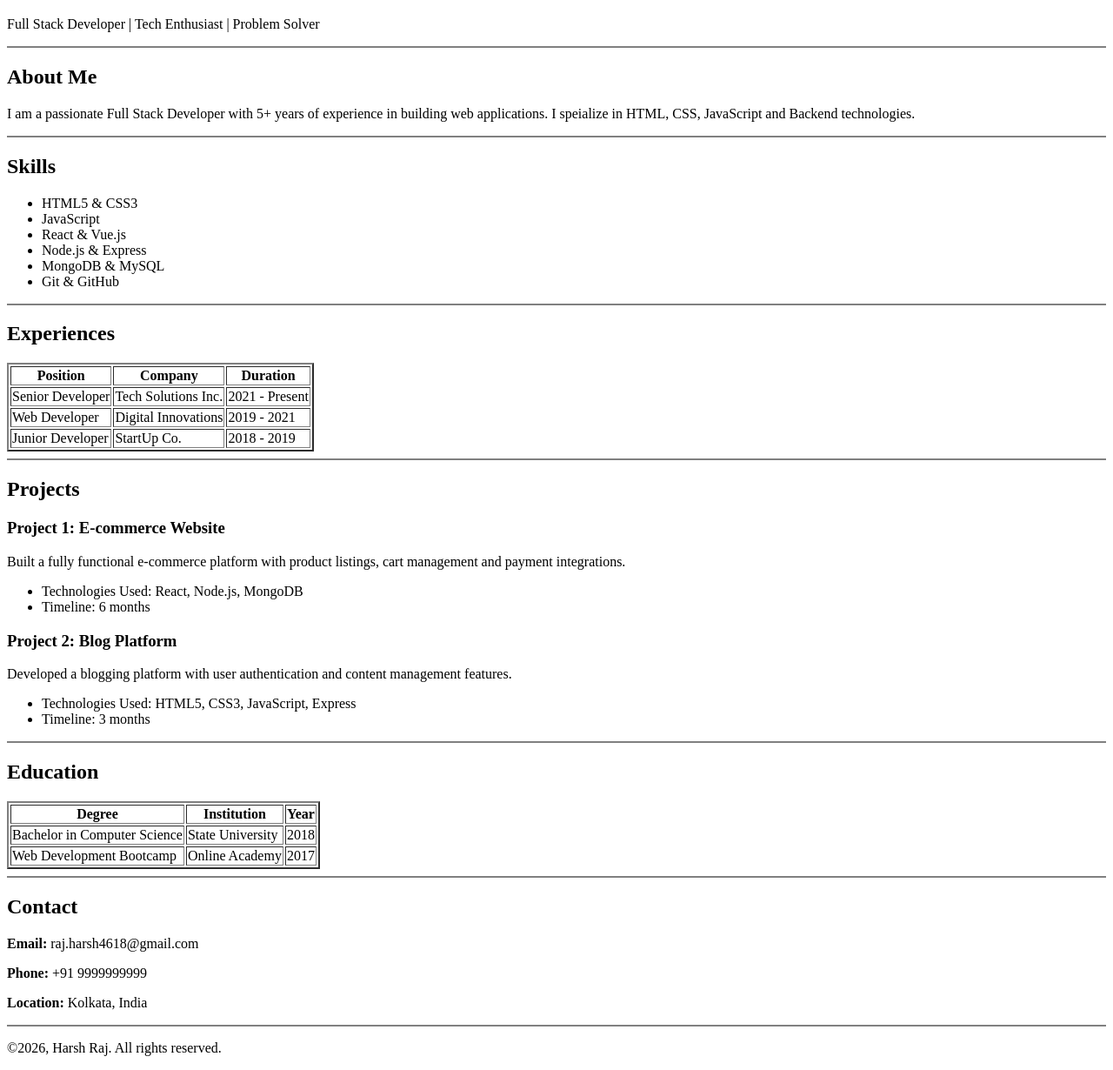
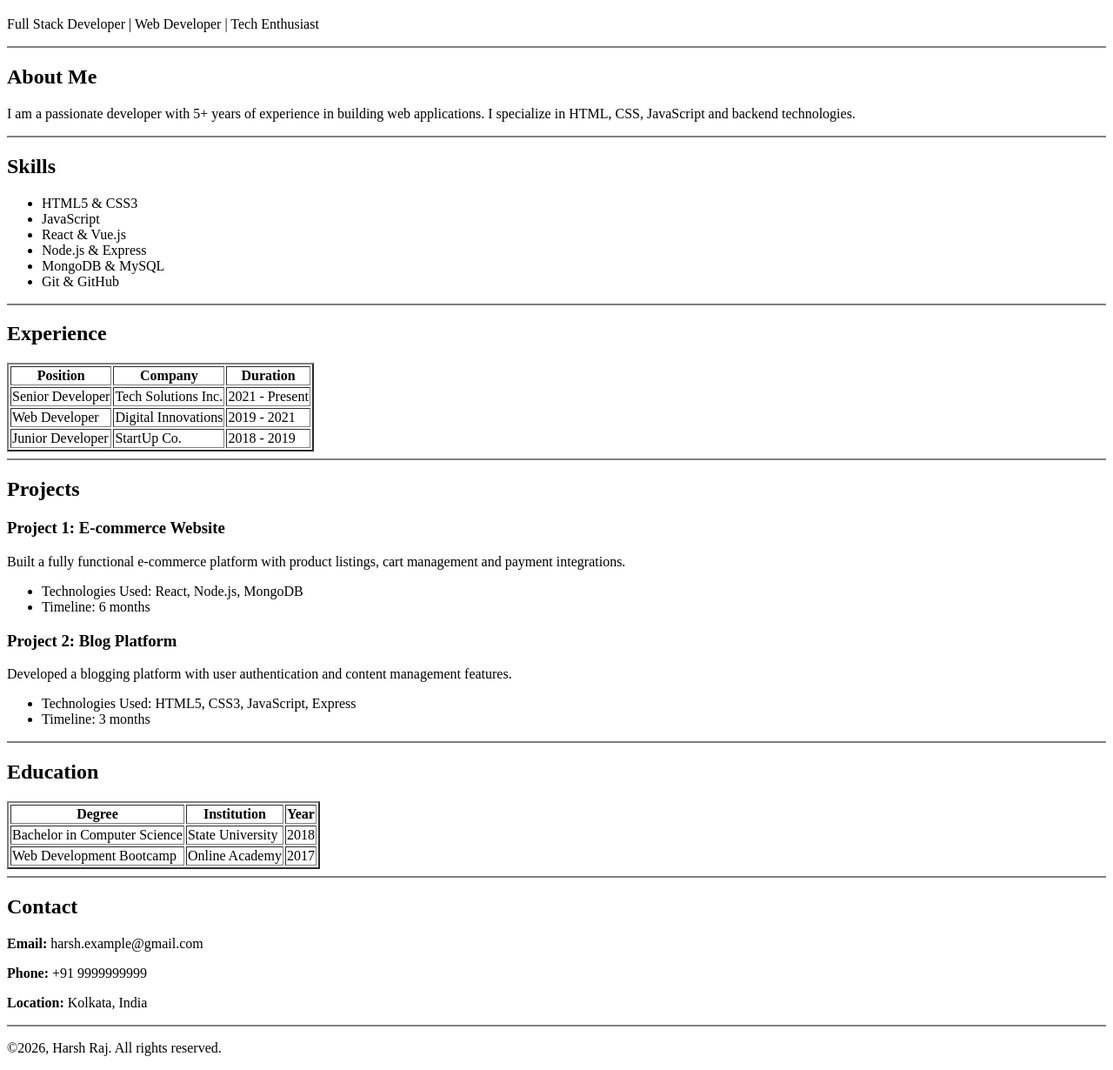
Before and after one commit to Harsh-Raj4618/resume-assign-repo, a plain HTML site: page index.html in a window 1280 px wide. Shown: the part 61-1291 px from the top of the page at 87% size. Drawn offline with Linux system fonts and the light colour scheme.

Commit message:
Update index.html to correct typos and enhance content clarity

```diff
--- a/index.html
+++ b/index.html
@@ -10,7 +10,7 @@
 <body>
     <header>
         <h1>Harsh Raj</h1>
-        <p>Full Stack Developer | Tech Enthusiast | Problem Solver</p>
+        <p>Full Stack Developer | Web Developer | Tech Enthusiast</p>
     </header>
     <hr size="2" noshade>
     <main>
@@ -19,8 +19,8 @@
                 About Me
             </h2>
             <p>
-                I am a passionate Full Stack Developer with 5+ years of experience in building web applications. I
-                speialize in HTML, CSS, JavaScript and Backend technologies.
+                I am a passionate developer with 5+ years of experience in building web applications. I
+                specialize in HTML, CSS, JavaScript and backend technologies.
             </p>
         </section>
         <hr size="2" noshade>
@@ -37,7 +37,7 @@
         </section>
         <hr size="2" noshade>
         <section>
-            <h2>Experiences</h2>
+            <h2>Experience</h2>
             <table border="2">
                 <thead>
                     <tr>
@@ -110,7 +110,7 @@
         <hr size="2" noshade>
         <section>
             <h2>Contact</h2>
-            <p><b>Email:</b> raj.harsh4618@gmail.com</p>
+            <p><b>Email:</b> harsh.example@gmail.com</p>
             <p><b>Phone:</b> +91 9999999999</p>
             <p><b>Location:</b> Kolkata, India</p>
         </section>
```
Also changed, not shown: assets/1.png.
